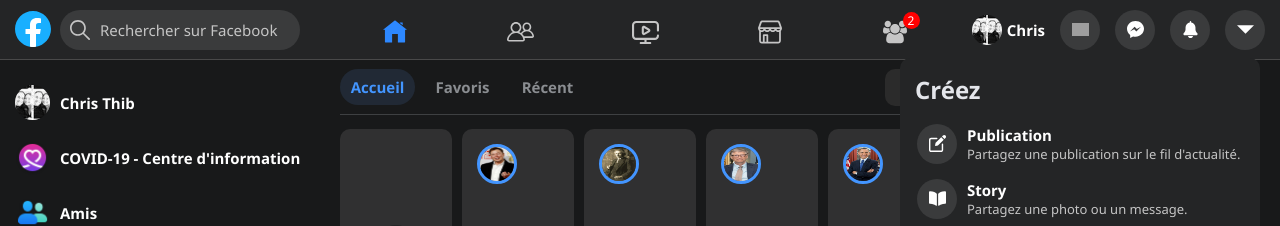
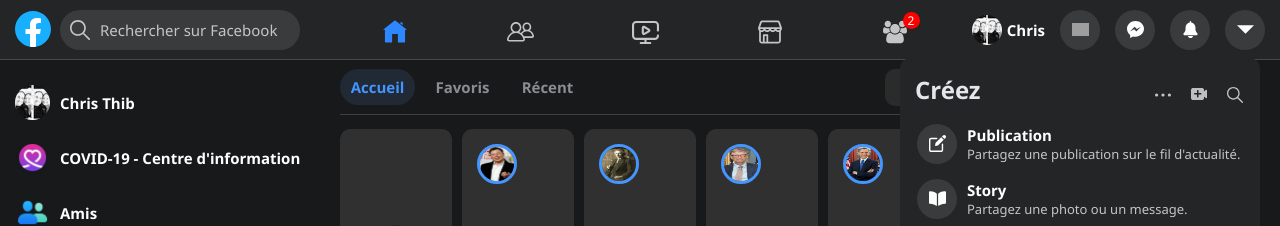
Before and after one commit to ThibertChristophe/Facebook-Clone, a React (Create React App) app in the folder facebook-clone/: page / in a window 1280 px wide. Both pictures are taken after a click on the element 1080 px from the left and 29 px from the top of the page. Shown: the top 226 px of the page. Built offline with nearby package versions, Linux system fonts and the light colour scheme; grey boxes are pictures that could not be loaded.

Commit message:
PopupMessenger terminé + debut de la popup notif

```diff
--- a/facebook-clone/src/components/PopUp.js
+++ b/facebook-clone/src/components/PopUp.js
@@ -1,8 +1,13 @@
 import React from "react";
 import PopUpMenu from "./PopUpMenu";
 import PopUpMessenger from "./PopUpMessenger";
+import ButtonTransparent from "./ButtonTransparent";
 
 const PopUp = (props) => {
+  /**
+   * Affiche le bon popup
+   * @returns good content popup
+   */
   function displayContent() {
     switch (props.content) {
       case "menu":
@@ -18,10 +23,21 @@
     }
   }
 
+  function displayBtn() {
+    return (
+      <div className="popup-header-btn-list">
+        <ButtonTransparent class="dot" />
+        <ButtonTransparent class="camera" />
+        <ButtonTransparent class="loupe" />
+      </div>
+    );
+  }
+
   return (
     <div className="popup">
       <div className="popup-header">
         <h1>{props.title}</h1>
+        {displayBtn()}
       </div>
       {displayContent()}
     </div>
--- a/facebook-clone/src/components/PopUpMessenger.js
+++ b/facebook-clone/src/components/PopUpMessenger.js
@@ -13,8 +13,14 @@
           name="Barack Obama"
           history="Discussion vidéo terminée . 27min"
         />
+        <ContactMessenger
+          name="Barack Obama"
+          history="Discussion vidéo terminée . 27min"
+        />
       </div>
-      <div className="popup-messenger-footer"></div>
+      <div className="popup-messenger-footer">
+        <a href="">Tout voir dans messenger</a>
+      </div>
     </div>
   );
 };
--- a/facebook-clone/src/styles/components/_contactMessenger.scss
+++ b/facebook-clone/src/styles/components/_contactMessenger.scss
@@ -2,6 +2,10 @@
   display: flex;
   justify-content: flex-start;
   align-items: center;
+  margin: 7px 0;
+  border-radius: 10px;
+
+  padding: 10px;
   .contact-messenger-img {
     border-radius: 50px;
     overflow: hidden;
@@ -14,6 +18,10 @@
   }
   .contact-messenger-text {
     height: 100%;
+    display: flex;
+    justify-content: center;
+    flex-direction: column;
+    cursor: pointer;
     .name {
       color: #e4e6eb;
       font-size: 15px;
@@ -23,4 +31,7 @@
       font-size: 13px;
     }
   }
+  &:hover {
+    background-color: #8a8d9144;
+  }
 }
--- a/facebook-clone/src/styles/components/_popup.scss
+++ b/facebook-clone/src/styles/components/_popup.scss
@@ -9,7 +9,7 @@
   border-radius: 10px;
   top: 58px;
   right: 20px;
-  padding: 15px 10px;
+  padding: 15px 10px 0 10px;
   z-index: 2;
   h1 {
     font-size: 24px;
@@ -17,6 +17,16 @@
     margin-bottom: 10px;
     padding-left: 5px;
   }
+  .popup-header {
+    display: flex;
+    justify-content: space-between;
+    align-items: center;
+  }
+  .popup-header-btn-list {
+    display: flex;
+    justify-content: space-between;
+    width: 30%;
+  }
 }
 .showMenu {
   display: flex;
--- a/facebook-clone/src/styles/components/_popupMenu.scss
+++ b/facebook-clone/src/styles/components/_popupMenu.scss
@@ -2,6 +2,7 @@
   display: flex;
   flex-direction: column;
   justify-content: space-between;
+  margin-bottom: 15px;
   .separator {
     width: 100%;
     height: 1px;
--- a/facebook-clone/src/styles/components/_popupMessenger.scss
+++ b/facebook-clone/src/styles/components/_popupMessenger.scss
@@ -1,9 +1,12 @@
 .popup-messenger {
   padding: 0 5px;
+  display: flex;
+  flex-direction: column;
+  justify-content: space-between;
+  min-height: 250px;
   .popup-messenger-search {
     display: flex;
     align-items: center;
-    margin-bottom: 20px;
     img {
       position: absolute;
       left: 25px;
@@ -22,4 +25,24 @@
       }
     }
   }
+  .popup-messenger-contact-list {
+    display: flex;
+    flex-direction: column;
+    justify-content: space-between;
+  }
+  .popup-messenger-footer {
+    position: relative;
+    display: flex;
+    justify-content: center;
+    align-items: center;
+    border-top: 1px solid #38589849;
+    height: 45px;
+    a {
+      color: #2d88ff;
+      font-weight: 600;
+      &:hover {
+        text-decoration: underline;
+      }
+    }
+  }
 }
```
Also changed, not shown: facebook-clone/src/components/PopUpNotif.js (added, +7 -0 lines).
